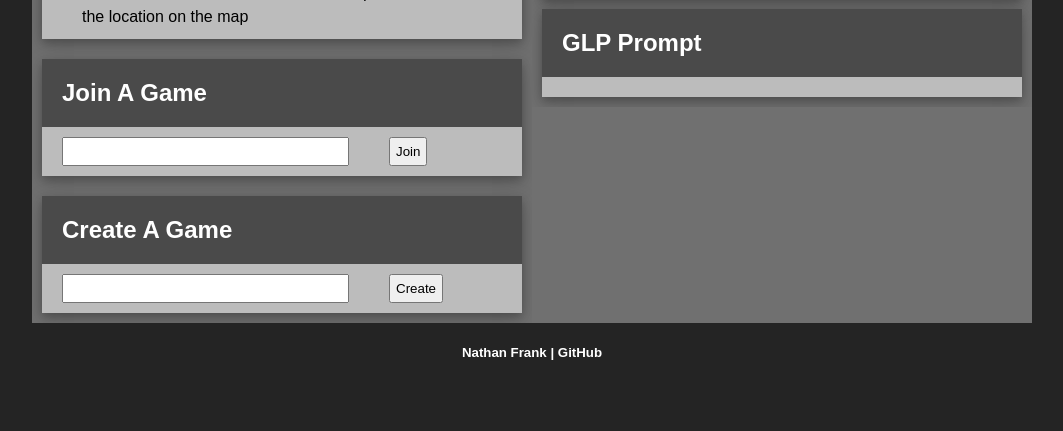
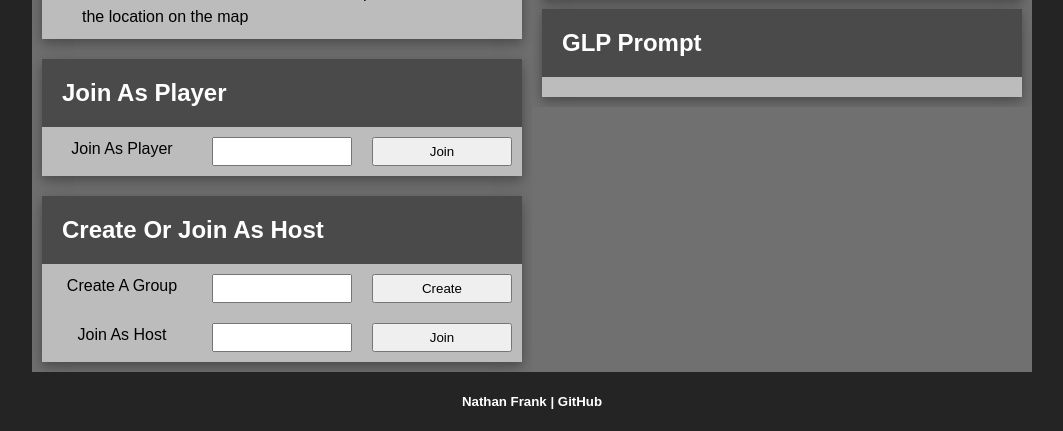
Before and after one commit to nathanjf/DET-060-GLP-VIEWER, a Flask app: template app/templates/joinCreate.html in a window 1280 px wide. Shown: the part 377-808 px from the top of the page, without its empty margins (108-1171 px from the left). Before the commit the page ends 737 px from the top, so only its background shows below. Run offline with Flask 2, Linux system fonts and the light colour scheme; the template is opened without the code that fills it: values that come from a table or form of the project are taken from there, others are empty; parts of the project's set-up code (start-up, migrations or seed data) failed here and were passed over.

Commit message:
Added new host join method

```diff
--- a/app/templates/game.html
+++ b/app/templates/game.html
@@ -86,12 +86,15 @@
 
         {% if user.permission == '2' %}
             <div class='flexBodyProxy'>
+
                 <div class='headerDiv poc'>
                     <h2>Next Encounter</h2>
                 </div>
 
                 <div class='bodyDiv'>
-                    <form action="" method="post" novalidate>
+
+                    <form action="" method="post" novalidate class="formBody">
+                        <p>Move To The Next Encounter</p>
                         {{ nextForm.hidden_tag() }}
                         <p>
                             {{ nextForm.submit3() }}
--- a/app/templates/joinCreate.html
+++ b/app/templates/joinCreate.html
@@ -41,12 +41,13 @@
 
         <div class=flexBodyProxy>
             <div class='headerDiv'>
-                <h2>Join A Game</h2>
+                <h2>Join As Player</h2>
             </div>
 
             <div class='bodyDiv'>
-                <form action="" method="post" novalidate>
+                <form action="" method="post" novalidate class="formBody">
                     {{ joinForm.hidden_tag() }}
+                    <p>Join As Player</p>
                     <p>
                         {{ joinForm.group(size=32, autocomplete="off") }}<br>
                         {% for error in joinForm.group.errors %}
@@ -64,12 +65,13 @@
 
         <div class=flexBodyProxy>
             <div class='headerDiv'>
-                <h2>Create A Game</h2>
+                <h2>Create Or Join As Host</h2>
             </div>
 
             <div class='bodyDiv'>
-                <form action="" method="post" novalidate>
+                <form action="" method="post" novalidate class="formBody">
                     {{ createForm.hidden_tag() }}
+                    <p>Create A Group</p>
                     <p>
                         {{ createForm.group(size=32, autocomplete="off") }}<br>
                         {% for error in createForm.group.errors %}
@@ -83,6 +85,24 @@
                     </p>
                 </form>
             </div>
+            <div class='bodyDiv'>
+                <form action="" method="post" novalidate class="formBody">
+                    {{ joinFormPOC.hidden_tag() }}
+                    <p>Join As Host</p>
+                    <p>
+                        {{ joinFormPOC.group(size=32, autocomplete="off") }}<br>
+                        {% for error in joinFormPOC.group.errors %}
+                        <span style='color: red;'>
+                            *{{ error }}
+                        </span>
+                        {% endfor %}
+                    </p>
+                    <p>
+                        {{ joinFormPOC.submit10() }}
+                    </p>
+                </form>
+            </div>
+
         </div>
 
     </div>
```
